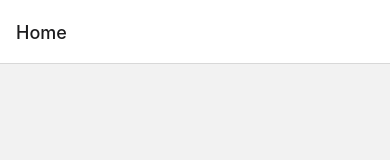
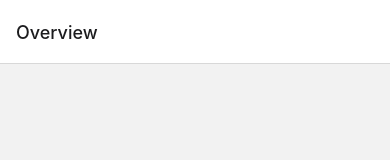
Before and after one commit to alveloper/react-native-navigation, a React Native app: screen / in a window 390 px wide. Shown: the top 160 px of the page. Built offline with nearby package versions, Linux system fonts and the light colour scheme.

Commit message:
Specifying options

```diff
--- a/App.js
+++ b/App.js
@@ -33,7 +33,12 @@ function App() {
     */
     <NavigationContainer>
       <Stack.Navigator>
-        <Stack.Screen name="Home" component={HomeScreen} />
+        {/*
+        (4)  Each screen in the navigator can specify some options for the navigator,
+        such as the title to render in the header.
+        These options can be passed in the options prop for each screen component.
+         */}
+        <Stack.Screen name="Home" component={HomeScreen} options={{ title: 'Overview' }} />
         {/*
         (3) Now our stack has two routes, a Home route and a Details route.
         A route can be specified by using the Screen component.
```
